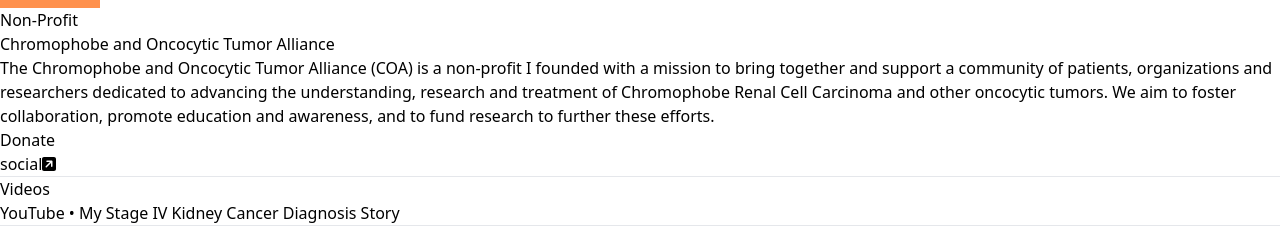
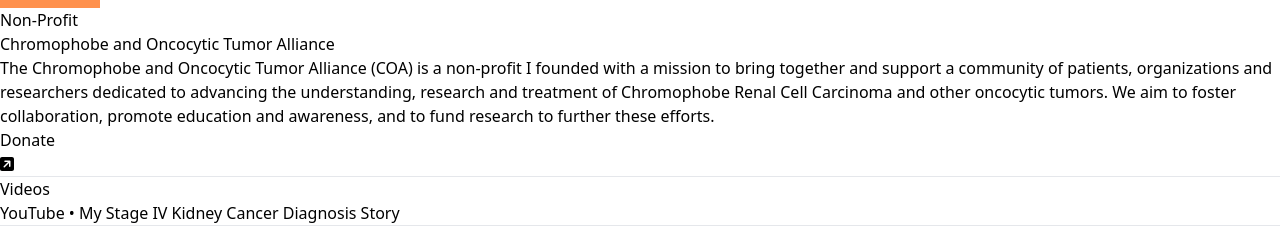
Before and after one commit to cruip/tailwind-dashboard-template, a React (Vite) app: page / in a window 1280 px wide. Shown: the part 1503-1729 px from the top of the page. Built offline with nearby package versions, Linux system fonts and the light colour scheme; grey boxes are pictures that could not be loaded.

Commit message:
remove debugging

```diff
--- a/src/partials/dashboard/COA.jsx
+++ b/src/partials/dashboard/COA.jsx
@@ -75,7 +75,6 @@
             <div className="text-3xl font-bold text-slate-800 mr-2">
               {type === "query" || type === "media" ? "" : "Donate"}
             </div>
-            {type}
             <a
               href="https://kidneycoa.org"
               target="_blank"
```
